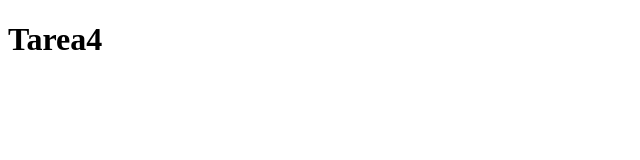
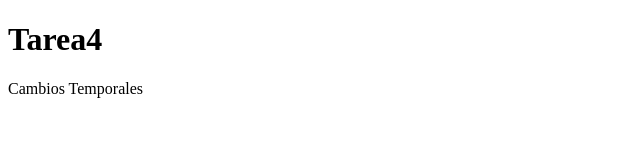
Before and after one commit to Alvaro2004521/Tarea4, a plain HTML site: page index.html in a window 1280 px wide. Shown: the whole page, without its empty margins (0-640 px from the left). Drawn offline with Linux system fonts and the light colour scheme.

Commit message:
Commit revertido en remoto

```diff
--- a/index.html
+++ b/index.html
@@ -7,5 +7,6 @@
 </head>
 <body>
     <h1>Tarea4</h1>
+    <p>Cambios Temporales</p>
 </body>
 </html>
```
